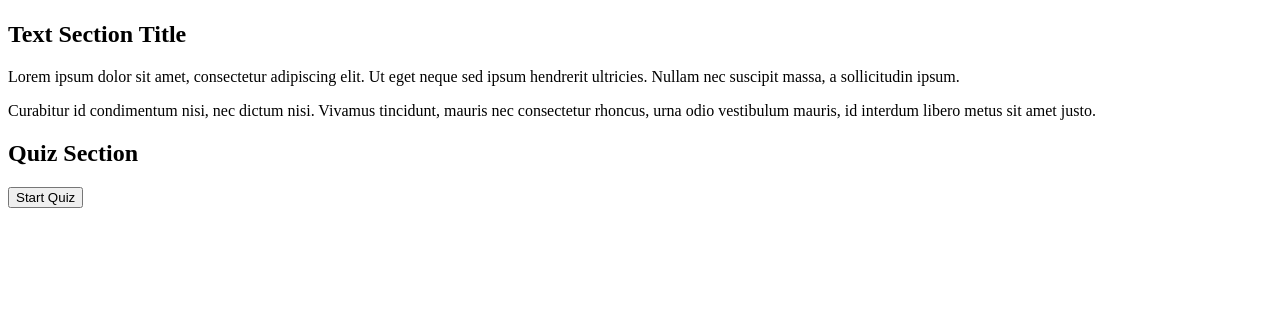
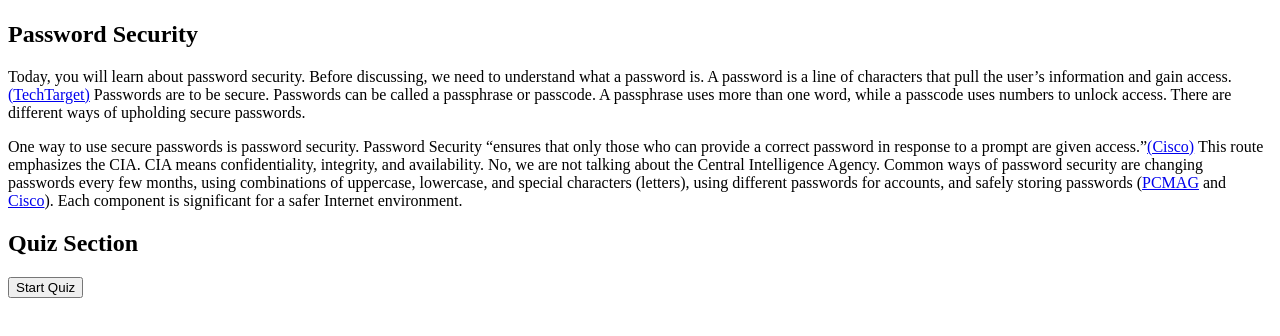
Before and after one commit to Aaronb0117/Senior-Project, a plain HTML site: page public/modules/module3.html in a window 1280 px wide. Shown: the part 398-734 px from the top of the page. Drawn offline with Linux system fonts and the light colour scheme.

Commit message:
Update module3.html

```diff
--- a/public/modules/module3.html
+++ b/public/modules/module3.html
@@ -17,9 +17,15 @@
 
         <!-- Text Content -->
         <div class="text-content">
-            <h2>Text Section Title</h2>
-            <p>Lorem ipsum dolor sit amet, consectetur adipiscing elit. Ut eget neque sed ipsum hendrerit ultricies. Nullam nec suscipit massa, a sollicitudin ipsum.</p>
-            <p>Curabitur id condimentum nisi, nec dictum nisi. Vivamus tincidunt, mauris nec consectetur rhoncus, urna odio vestibulum mauris, id interdum libero metus sit amet justo.</p>
+            <h2>Password Security</h2>
+            <p>Today, you will learn about password security. Before discussing, we need to understand what a password is. A password is a line of characters that pull the user’s information and gain access. <a href="https://www.techtarget.com/searchsecurity/definition/password">(TechTarget)</a>
+            Passwords are to be secure. Passwords can be called a passphrase or passcode. A passphrase uses more than one word, while a passcode uses numbers to unlock access. There are different ways of upholding secure passwords. </p>
+
+            <p>One way to use secure passwords is password security. Password Security “ensures that only those who can provide a correct password in response to a prompt are given access.”<a href="https://www.cisco.com/c/en/us/products/security/what-are-password-security-and-protection.html#~best-practices">(Cisco)</a> This route emphasizes the CIA.
+            CIA means confidentiality, integrity, and availability. No, we are not talking about the Central Intelligence Agency.
+            Common ways of password security are changing passwords every few months, using combinations of uppercase, lowercase, and special characters (letters), using different passwords for accounts, and safely storing passwords (<a href="https://www.pcmag.com/encyclopedia/term/password">PCMAG</a> and <a href="https://www.cisco.com/c/en/us/products/security/what-are-password-security-and-protection.html#~best-practices">Cisco</a>).
+            Each component is significant for a safer Internet environment.
+</p>
         </div>
 
         <!-- Quiz -->
```
